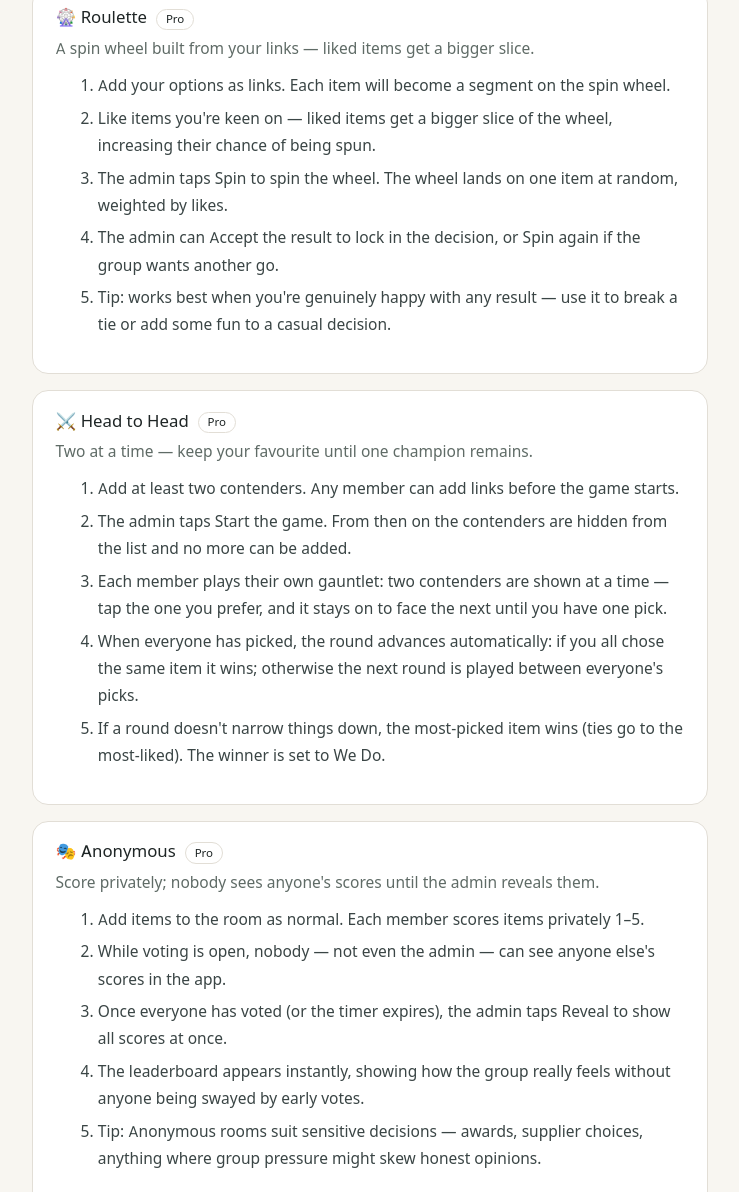
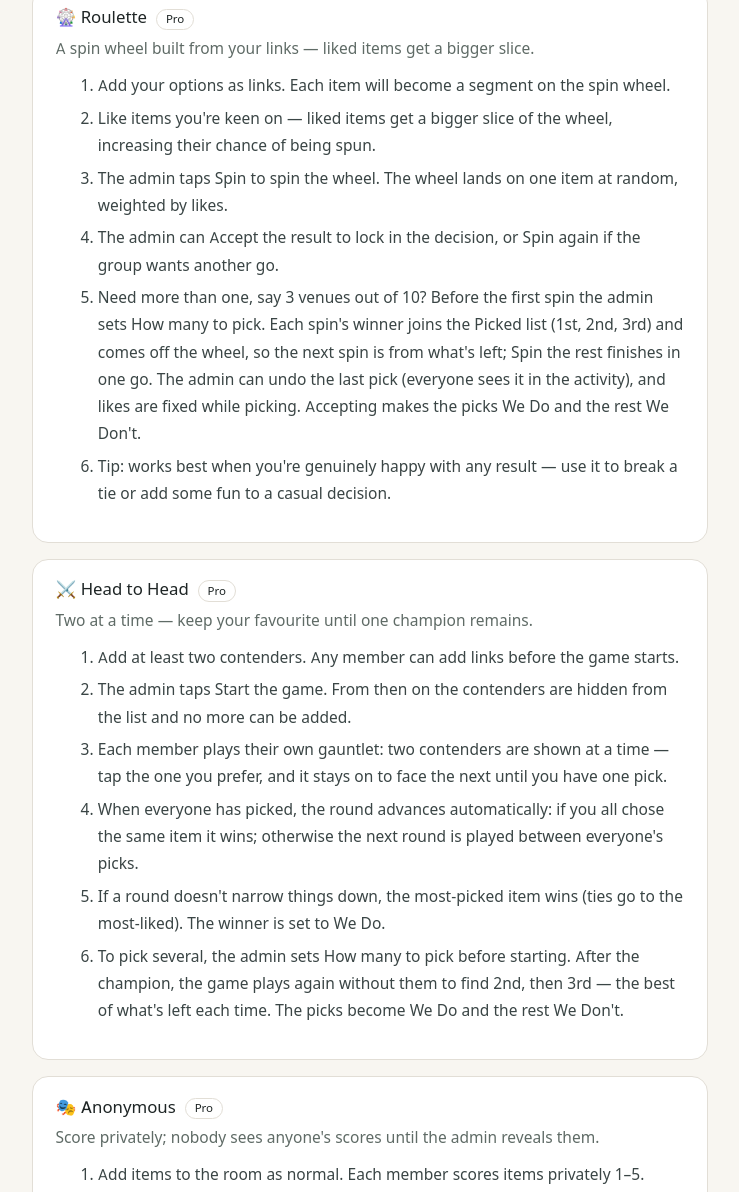
Before and after one commit to optionalsalad/optionalsalad-site, a plain HTML site: page public/dowedontwe/guide.html in a window 1280 px wide. Shown: the part 5100-6292 px from the top of the page, without its empty margins (270-1009 px from the left). Drawn offline with Linux system fonts and the light colour scheme.

Commit message:
Guide: picking several winners (wheel, card game, head to head)

```diff
--- a/public/dowedontwe/guide.html
+++ b/public/dowedontwe/guide.html
@@ -163,6 +163,7 @@
           <li>Like items you're keen on — liked items get a bigger slice of the wheel, increasing their chance of being spun.</li>
           <li>The admin taps Spin to spin the wheel. The wheel lands on one item at random, weighted by likes.</li>
           <li>The admin can Accept the result to lock in the decision, or Spin again if the group wants another go.</li>
+          <li>Need more than one, say 3 venues out of 10? Before the first spin the admin sets How many to pick. Each spin's winner joins the Picked list (1st, 2nd, 3rd) and comes off the wheel, so the next spin is from what's left; Spin the rest finishes in one go. The admin can undo the last pick (everyone sees it in the activity), and likes are fixed while picking. Accepting makes the picks We Do and the rest We Don't.</li>
           <li>Tip: works best when you're genuinely happy with any result — use it to break a tie or add some fun to a casual decision.</li>
         </ol>
       </div>
@@ -175,6 +176,7 @@
           <li>Each member plays their own gauntlet: two contenders are shown at a time — tap the one you prefer, and it stays on to face the next until you have one pick.</li>
           <li>When everyone has picked, the round advances automatically: if you all chose the same item it wins; otherwise the next round is played between everyone's picks.</li>
           <li>If a round doesn't narrow things down, the most-picked item wins (ties go to the most-liked). The winner is set to We Do.</li>
+          <li>To pick several, the admin sets How many to pick before starting. After the champion, the game plays again without them to find 2nd, then 3rd — the best of what's left each time. The picks become We Do and the rest We Don't.</li>
         </ol>
       </div>
       <div class="guide-type" id="anonymous">
@@ -241,6 +243,7 @@
           <li>Any member taps Play game. The cards are shuffled into a face-down grid and the members are given a turn order.</li>
           <li>On your turn, tap a card to turn it over — that option is knocked out. Turns pass round the group.</li>
           <li>When only one face-down card is left, it's the winner — whatever it is becomes the group's choice. Tap Play again to start over.</li>
+          <li>To keep more than one, the admin sets How many to pick before the game: play stops when that many are left face down, and those are the picks (We Do; the rest We Don't).</li>
           <li>Tip: the Card Game adds chance and fun to decisions where everyone is happy with any outcome — what to watch, where to eat.</li>
         </ol>
       </div>
```
Also changed, not shown: src/pages/dowedontwe/guide.html (+3 -0 lines).
